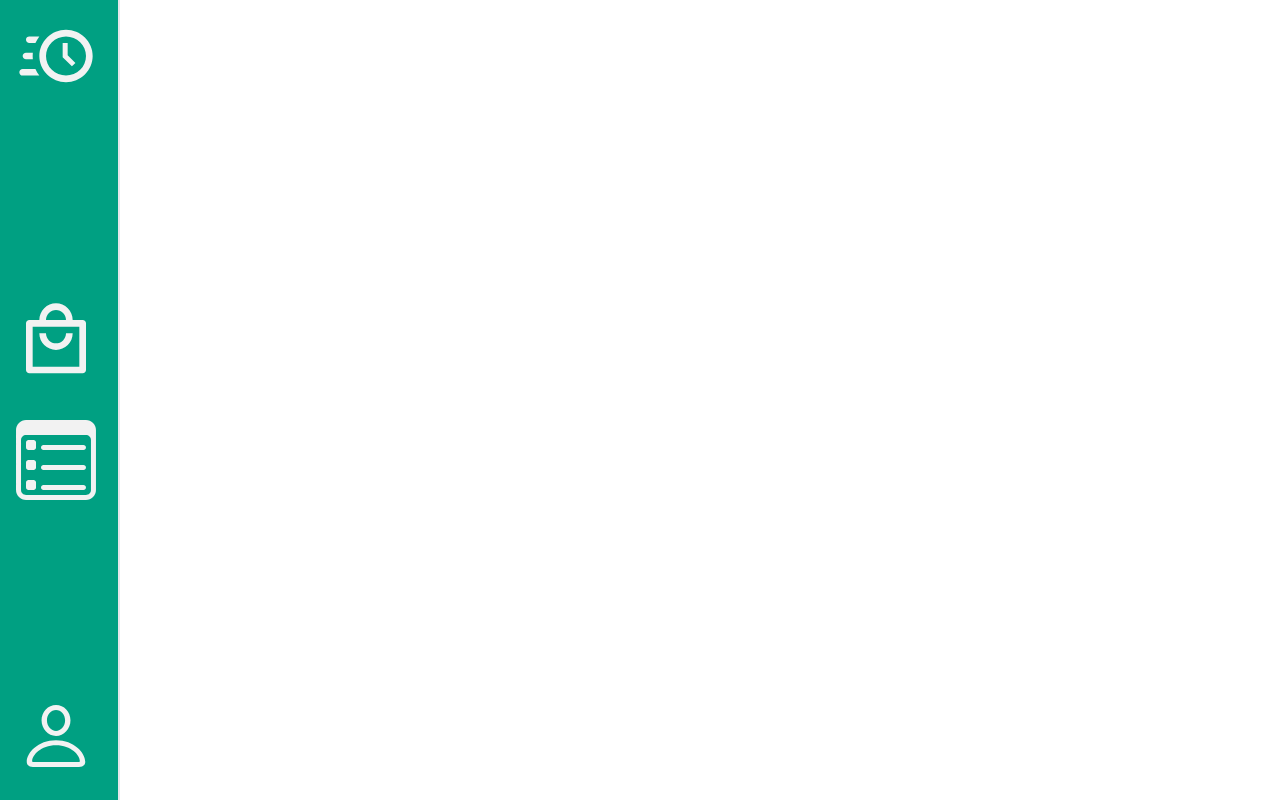
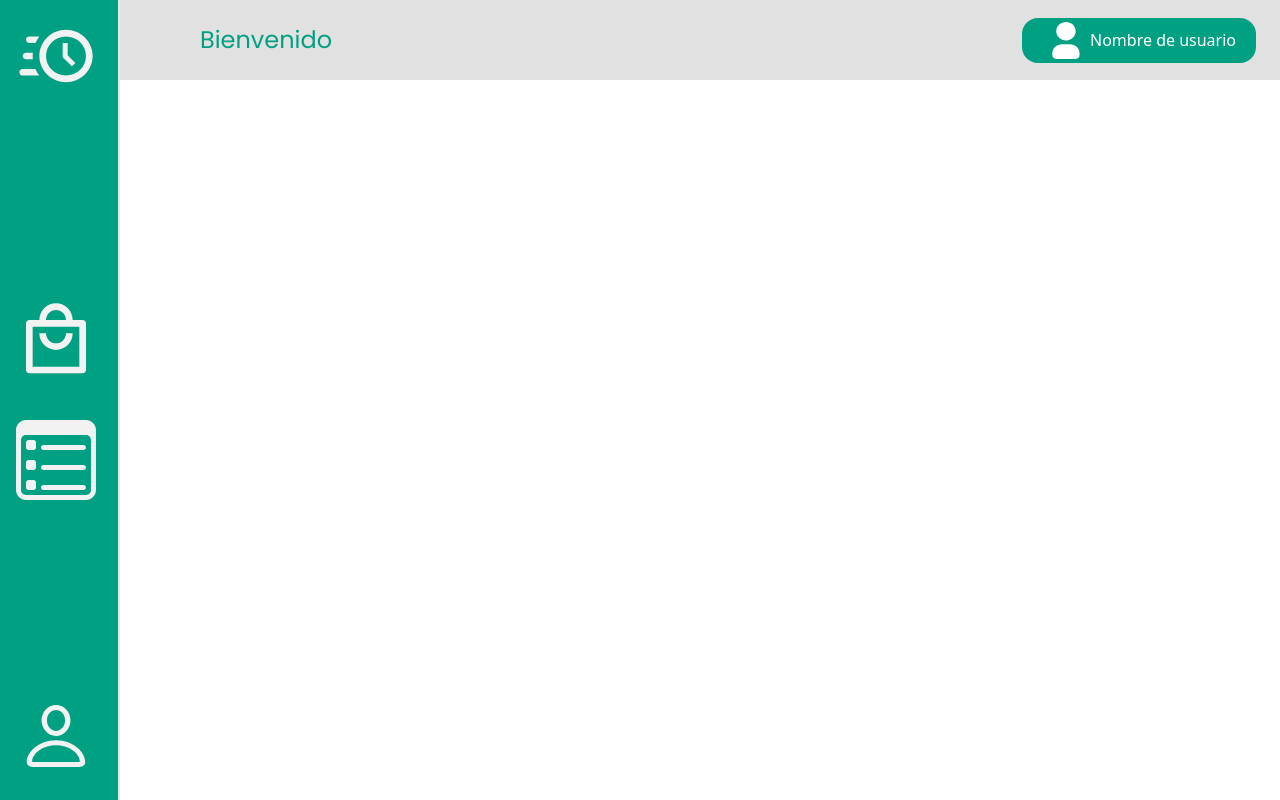
Before and after one commit to MAKAIABootcamp/project-equipo1-front-8, a React (Vite) app in the folder Attendy/: page /admin in a window 1280 px wide. Built offline with nearby package versions, Linux system fonts and the light colour scheme; no server answers.

Commit message:
edicion admin panel

```diff
--- a/Attendy/src/components/SideBar.jsx
+++ b/Attendy/src/components/SideBar.jsx
@@ -13,7 +13,7 @@ const SideBar = () => {
         <div className="flex items-center cursor-pointer" onClick={toggleMenu}>
           <img
             className="w-[80px] h-[80px] mb-4"
-            src="/icons/logoBlanco.svg"
+            src="/icons/logoblanco.svg"
             alt="Attendy"
           />
           {isOpen && <span className="font-bold font-poppins text-white ml-2 text-3xl ">Attendy</span>}
--- a/Attendy/src/pages/AdminPanel/AdminPanel.jsx
+++ b/Attendy/src/pages/AdminPanel/AdminPanel.jsx
@@ -2,10 +2,19 @@ import SideBar from "../../components/SideBar";
 
 const AdminPanel = () => {
   return (
-    <div>
-      <nav>
-        <SideBar />
-      </nav>
+    <div className="flex">
+      <SideBar />
+      <div className="flex-grow flex flex-col">
+        <div className="bg-[#E1E1E1] h-20 p-6 flex justify-between items-center">
+          <p className="text-[#00A082] text-2xl font-poppins ml-44">
+            Bienvenido
+          </p>
+          <button className="bg-[#00A082] text-white px-5 rounded-2xl flex items-center">
+            <img className="w-[3rem]" src="/icons/userBlanco.svg" alt="" />
+            Nombre de usuario
+          </button>
+        </div>
+      </div>
     </div>
   );
 };
```
